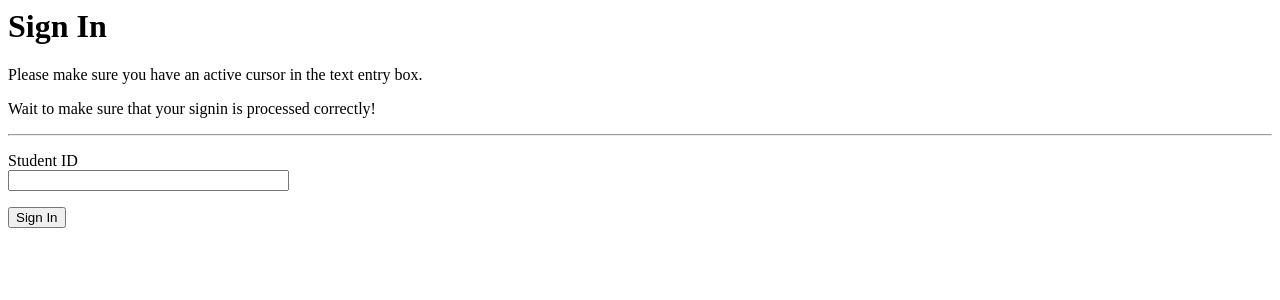
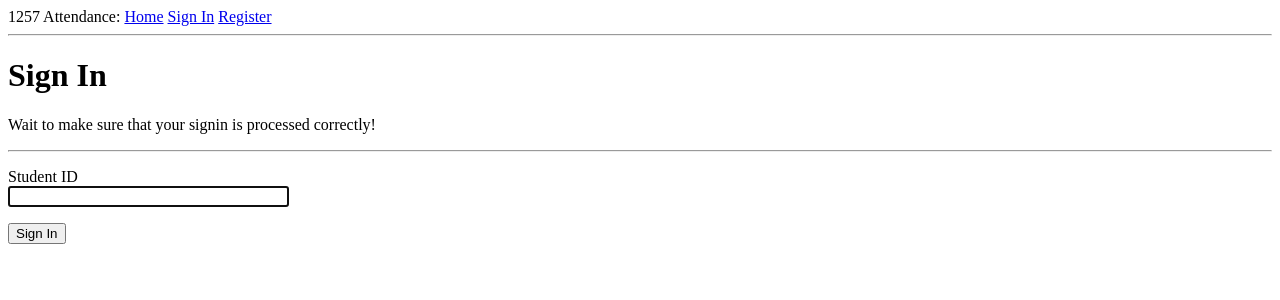
Before and after one commit to gersteinj/1257Attendance, a Flask app: page /signin in a window 1280 px wide. Shown: the top 300 px of the page. Run offline with Flask 2, Linux system fonts and the light colour scheme.

Commit message:
interface updates and reorganization

```diff
--- /dev/null
+++ b/app/forms.py
@@ -0,0 +1,15 @@
+from flask_wtf import FlaskForm
+from wtforms import StringField, SubmitField
+from wtforms.validators import DataRequired
+
+class SignInForm(FlaskForm):
+    student_id = StringField('Student ID', validators=[DataRequired()])
+    first = StringField('First Name')
+    last = StringField('Last Name')
+    submit = SubmitField('Sign In')
+
+class RegisterForm(FlaskForm):
+    student_id = StringField('Student ID', validators=[DataRequired()])
+    first = StringField('First Name', validators=[DataRequired()])
+    last = StringField('Last Name', validators=[DataRequired()])
+    submit = SubmitField('Sign In')
--- /dev/null
+++ b/app/routes.py
@@ -0,0 +1,38 @@
+from app import app
+from flask import render_template, flash, redirect, url_for
+from app.forms import SignInForm, RegisterForm
+from airtable import Airtable
+from app import config
+
+at = Airtable(config.BASE_ID, 'Improved Attendance')
+
+def get_record_id_by_student_id(student_id):
+    record = at.search('Student ID', student_id)
+    return record[0]['id']
+
+def at_sign_in(student_id, column='unset'):
+    record_id = get_record_id_by_student_id(student_id)
+    at.update(record_id, fields={column:'Present'})
+
+@app.route('/')
+def index():
+    return render_template('index.html')
+
+@app.route('/signin', methods=['GET', 'POST'])
+def signin():
+    form = SignInForm()
+    if form.validate_on_submit():
+        student_id = form.student_id.data
+        try:
+            at_sign_in(student_id, column='unset')
+            flash(f"Okay, I'll sign in user {student_id}")
+            return redirect(url_for('signin'))
+        except:
+            flash('No such user!')
+            return redirect(url_for('register'))
+    return render_template('signinform.html', form=form)
+
+@app.route('/register', methods=['GET', 'POST'])
+def register():
+    form = RegisterForm()
+    return render_template('registerform.html', form=form)
--- /dev/null
+++ b/app/templates/base.html
@@ -0,0 +1,22 @@
+<!DOCTYPE html>
+<html lang="en">
+<head>
+    <meta charset="UTF-8">
+    <meta name="viewport" content="width=device-width, initial-scale=1.0">
+    <meta http-equiv="X-UA-Compatible" content="ie=edge">
+    {% if title %}
+    <title>1257 Attendance: {{ title }}</title>
+    {% else %}
+    <title>1257 Attendance</title>
+    {% endif %}
+</head>
+<body>
+    <div>1257 Attendance:
+        <a href="{{ url_for('index') }}">Home</a>
+        <a href="{{ url_for('signin') }}">Sign In</a>
+        <a href="{{ url_for('register') }}">Register</a>
+    </div>
+    <hr>
+    {% block content %}{% endblock content %}
+</body>
+</html>
--- /dev/null
+++ b/app/templates/index.html
@@ -0,0 +1,5 @@
+{% extends 'base.html' %}
+
+{% block content %}
+Hi
+{% endblock content %}
--- a/templates/signinform.html
+++ b/app/templates/signinform.html
@@ -1,11 +1,14 @@
+{% extends 'base.html' %}
+
+{% block content %}
+
 <h1>Sign In</h1>
-<p>Please make sure you have an active cursor in the text entry box.</p>
 <p>Wait to make sure that your signin is processed correctly!</p>
 {% with messages = get_flashed_messages() %}
 {% if messages %}
 <ul>
     {% for message in messages %}
-        <li>{{ message }}</li>
+    <li>{{ message }}</li>
     {% endfor %}
 </ul>
 {% endif %}
@@ -17,8 +20,9 @@
     {{ form.hidden_tag() }}
     <p>
         {{ form.student_id.label }} <br>
-        {{ form.student_id(size=32) }}
+        {{ form.student_id(size=32, autofocus=true) }}
     </p>
     <p>{{ form.submit() }}</p>
 
 </form>
+{% endblock content %}
--- a/attendance.py
+++ b/attendance.py
@@ -1,74 +1,76 @@
-from flask import Flask, render_template, flash, redirect
-from flask_wtf import FlaskForm
-from wtforms import StringField, SubmitField
-from wtforms.validators import DataRequired
-import requests
-import os
-import datetime
-from airtable import Airtable
-import config
+from app import app
 
-app = Flask(__name__)
-app.config['SECRET_KEY'] = config.SECRET_KEY
-os.environ['AIRTABLE_API_KEY'] = config.API_KEY
+# from flask import Flask, render_template, flash, redirect
+# from flask_wtf import FlaskForm
+# from wtforms import StringField, SubmitField
+# from wtforms.validators import DataRequired
+# import requests
+# import os
+# import datetime
+# from airtable import Airtable
+# import config
 
-with open('scans.csv', 'a') as f:
-    f.write('timestamp,student_id,first,last\n')
+# app = Flask(__name__)
+# app.config['SECRET_KEY'] = config.SECRET_KEY
+# os.environ['AIRTABLE_API_KEY'] = config.API_KEY
 
-at = Airtable(config.BASE_ID, 'Improved Attendance')
+# with open('scans.csv', 'a') as f:
+#     f.write('timestamp,student_id,first,last\n')
 
-def get_record_id_by_student_id(student_id):
-  record = at.search('Student ID', student_id)
-  return record[0]['id']
+# at = Airtable(config.BASE_ID, 'Improved Attendance')
 
-def at_sign_in(student_id, column='unset'):
-  record_id = get_record_id_by_student_id(student_id)
-  at.update(record_id, fields={column:'Present'})
+# def get_record_id_by_student_id(student_id):
+#   record = at.search('Student ID', student_id)
+#   return record[0]['id']
 
-## FORMS ##
-class SignInForm(FlaskForm):
-    student_id = StringField('Student ID', validators=[DataRequired()])
-    first = StringField('First Name')
-    last = StringField('Last Name')
-    submit = SubmitField('Sign In')
+# def at_sign_in(student_id, column='unset'):
+#   record_id = get_record_id_by_student_id(student_id)
+#   at.update(record_id, fields={column:'Present'})
 
-class RegisterForm(FlaskForm):
-    student_id = StringField('Student ID', validators=[DataRequired()])
-    first = StringField('First Name', validators=[DataRequired()])
-    last = StringField('Last Name', validators=[DataRequired()])
-    submit = SubmitField('Sign In')
+# ## FORMS ##
+# class SignInForm(FlaskForm):
+#     student_id = StringField('Student ID', validators=[DataRequired()])
+#     first = StringField('First Name')
+#     last = StringField('Last Name')
+#     submit = SubmitField('Sign In')
+
+# class RegisterForm(FlaskForm):
+#     student_id = StringField('Student ID', validators=[DataRequired()])
+#     first = StringField('First Name', validators=[DataRequired()])
+#     last = StringField('Last Name', validators=[DataRequired()])
+#     submit = SubmitField('Sign In')
 
 
-## VIEWS ##
-@app.route('/')
-def index():
-    return render_template('index.html')
+# ## VIEWS ##
+# @app.route('/')
+# def index():
+#     return render_template('index.html')
 
-@app.route('/signin', methods=['GET', 'POST'])
-def signin():
-    form = SignInForm()
-    if form.validate_on_submit():
-        student_id = form.student_id.data
-        # flash(f'Sign in for user {student_id}')
-        # at_record_id = get_record_id_by_student_id(student_id)
-        try:
-            at_sign_in(student_id, column='unset')
-            with open('scans.csv', 'a') as f:
-                f.write(f"{datetime.datetime.now()},{student_id},-,-\n")
-                flash(f"Logged in student id: {student_id}")
-            return redirect('/signin')
-        except:
-            flash('No user found!')
-            return redirect('/register')
-    return render_template('signinform.html', form=form)
+# @app.route('/signin', methods=['GET', 'POST'])
+# def signin():
+#     form = SignInForm()
+#     if form.validate_on_submit():
+#         student_id = form.student_id.data
+#         # flash(f'Sign in for user {student_id}')
+#         # at_record_id = get_record_id_by_student_id(student_id)
+#         try:
+#             at_sign_in(student_id, column='unset')
+#             with open('scans.csv', 'a') as f:
+#                 f.write(f"{datetime.datetime.now()},{student_id},-,-\n")
+#                 flash(f"Logged in student id: {student_id}")
+#             return redirect('/signin')
+#         except:
+#             flash('No user found!')
+#             return redirect('/register')
+#     return render_template('signinform.html', form=form)
 
-@app.route('/register', methods=['GET', 'POST'])
-def register():
-    form = RegisterForm()
-    if form.validate_on_submit():
-        student_id = form.student_id.data
-        with open('scans.csv', 'a') as f:
-            f.write(f"{datetime.datetime.now()},{student_id},{form.first.data},{form.last.data}\n")
-        flash(f"Saved info for {form.first.data} {form.last.data} (student id: {student_id})")
-        return redirect('/signin')
-    return render_template('registerform.html', form=form)
+# @app.route('/register', methods=['GET', 'POST'])
+# def register():
+#     form = RegisterForm()
+#     if form.validate_on_submit():
+#         student_id = form.student_id.data
+#         with open('scans.csv', 'a') as f:
+#             f.write(f"{datetime.datetime.now()},{student_id},{form.first.data},{form.last.data}\n")
+#         flash(f"Saved info for {form.first.data} {form.last.data} (student id: {student_id})")
+#         return redirect('/signin')
+#     return render_template('registerform.html', form=form)
--- a/templates/index.html
+++ /dev/null
@@ -1 +0,0 @@
-<h1>Home</h1>
```
Also changed, not shown: app/__init__.py (added, +9 -0 lines), app/templates/registerform.html (renamed from templates/registerform.html, +6 -1 lines).
